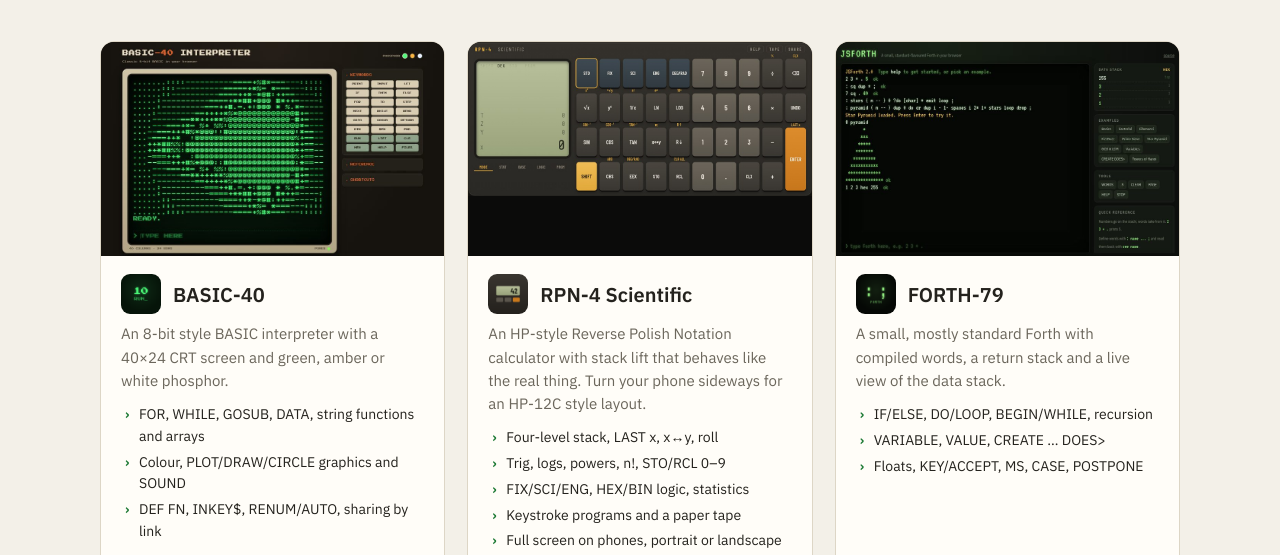
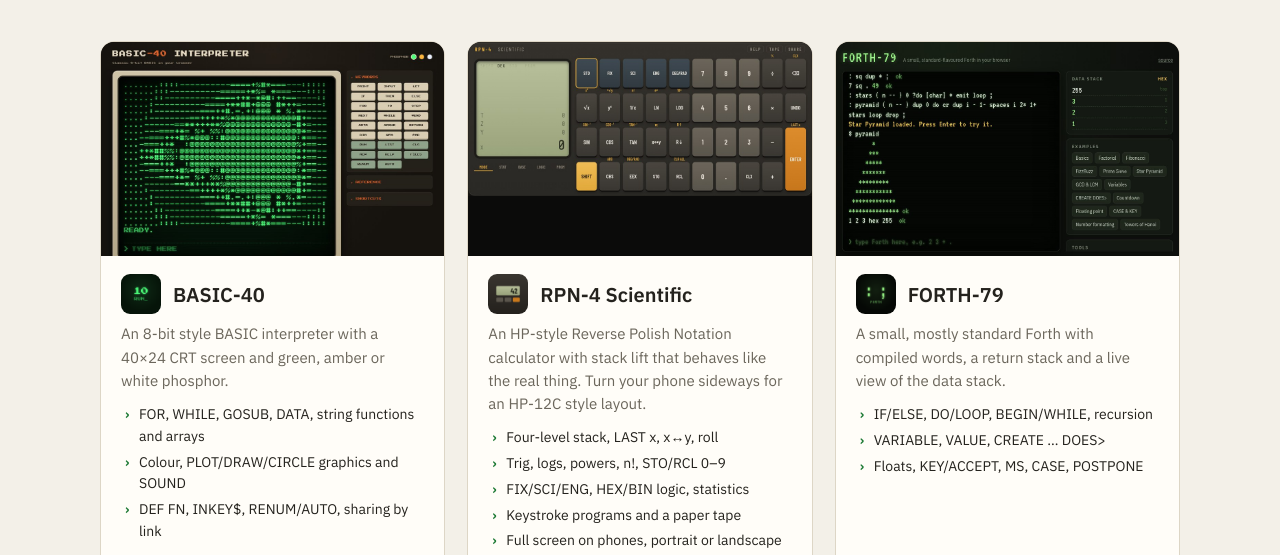
Before and after one commit to cstroie/cstroie.github.io, a plain HTML site: page index.html in a window 1280 px wide. Shown: the part 245-800 px from the top of the page. Drawn offline with Linux system fonts and the light colour scheme.

Commit message:
Refresh BASIC-40 and FORTH-79 card screenshots
Co-Authored-By: Claude Opus 5.5 <noreply@anthropic.com>

```diff
--- a/index.html
+++ b/index.html
@@ -163,7 +163,7 @@
 
         <main class="grid">
             <article class="card">
-                <a class="shot" href="BASIC-40/" aria-label="Open BASIC-40"><img src="img/basic.jpg" alt="BASIC-40 drawing a Mandelbrot set on a green CRT screen" loading="lazy"></a>
+                <a class="shot" href="BASIC-40/" aria-label="Open BASIC-40"><img src="img/basic-40.jpg" alt="BASIC-40 drawing a Mandelbrot set on a green CRT screen" loading="lazy"></a>
                 <div class="body">
                     <div class="title"><img src="img/basic-icon.png" alt=""><h2>BASIC-40</h2></div>
                     <p>An 8-bit style BASIC interpreter with a 40×24 CRT screen and green, amber or white phosphor.</p>
@@ -199,7 +199,7 @@
             </article>
 
             <article class="card">
-                <a class="shot" href="FORTH-79/" aria-label="Open FORTH-79"><img src="img/forth.jpg" alt="The FORTH-79 terminal printing a star pyramid, with the live data stack beside it" loading="lazy"></a>
+                <a class="shot" href="FORTH-79/" aria-label="Open FORTH-79"><img src="img/forth-79.jpg" alt="The FORTH-79 terminal printing a star pyramid, with the live data stack beside it" loading="lazy"></a>
                 <div class="body">
                     <div class="title"><img src="img/forth-icon.png" alt=""><h2>FORTH-79</h2></div>
                     <p>A small, mostly standard Forth with compiled words, a return stack and a live view of the data stack.</p>
```
Also changed, not shown: img/basic-40.jpg (added), img/basic.jpg (deleted), img/forth-79.jpg (added), img/forth.jpg (deleted).
